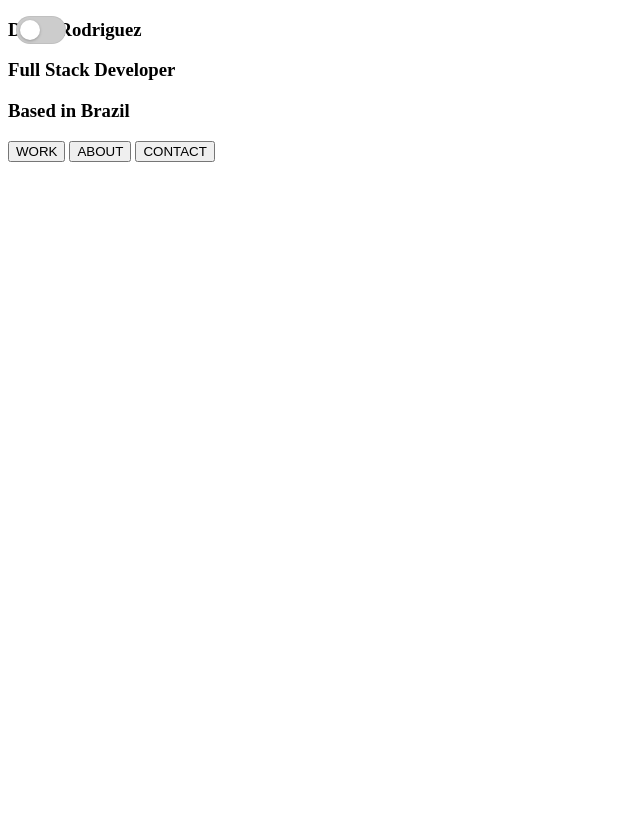
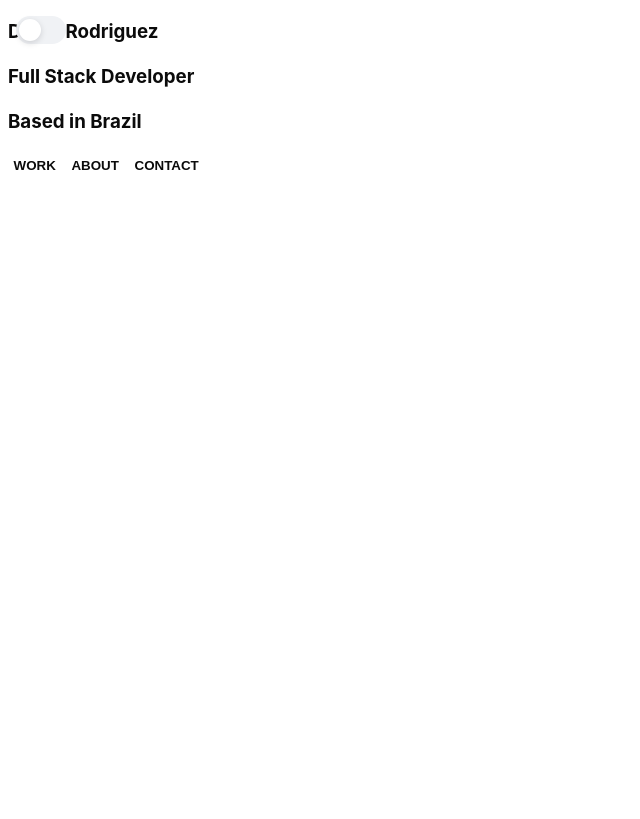
Before and after one commit to diediegodie/Portfolio_v1, a Flask app: page / in a window 1280 px wide. Shown: the whole page, without its empty margins (0-640 px from the left). Before the commit the page ends 162 px from the top, so only its background shows below. Run offline with Flask 3, Linux system fonts and the light colour scheme.

Commit message:
add dark theme to the project

```diff
--- a/frontend/static/css/theme.css
+++ b/frontend/static/css/theme.css
@@ -1,59 +1,225 @@
-/* =====================================
-   Theme Variables & Mode Classes
-   - .light-theme: default (black on white)
-   - .dark-theme: inverted (white on black)
-   - Uses CSS variables for semantic color
-===================================== */
+/*
+  Theme: Centralized variables and Dracula dark theme
+  - Keep themes modular: only variables in :root and semantic component tokens
+  - Light theme: minimal white background, dark text
+  - Dark theme: Dracula palette for backgrounds, text, accents
+*/
 
-
-/* =====================================
-  Theme Variables & Mode Classes
-  - .light-theme: default (black on white)
-  - .dark-theme: inverted (white on black)
-  - Uses CSS variables for semantic color
-===================================== */
-
+/* Light theme (semantic tokens) */
 :root.light-theme {
   --bg-color: #ffffff;
-  --text-color: #000000;
+  --surface: #f6f6f8;
+  --text-color: #0b0b0b;
+  --muted-text: #4b5563;
+  --accent-color: #bd93f9; /* purple accent kept for continuity */
+  --button-bg: #ffffff;
+  --button-border: #e6e6e9;
+  --button-text: #0b0b0b;
+  --link-color: #1a56db;
+  --focus-ring: rgba(189,147,249,0.28);
+  --shadow-sm: 0 1px 2px rgba(16,24,40,0.04);
+  --muted-bg: #f0f2f5;
+  transition: background-color 0.6s ease, color 0.6s ease;
 }
 
+/* Dracula dark theme (semantic tokens) */
 :root.dark-theme {
-  --bg-color: #000000;
-  --text-color: #ffffff;
+  --bg-color: #282a36;
+  --surface: #44475a;
+  --text-color: #f8f8f2;
+  --muted-text: #6272a4;
+  --accent-color: #bd93f9; /* purple */
+  --cyan: #8be9fd;
+  --green: #50fa7b;
+  --orange: #ffb86c;
+  --pink: #ff79c6;
+  --purple: #bd93f9;
+  --red: #ff5555;
+  --yellow: #f1fa8c;
+  --button-bg: #44475a;
+  --button-border: rgba(255,255,255,0.04);
+  --button-text: #f8f8f2;
+  --link-color: var(--pink);
+  --focus-ring: rgba(139,233,253,0.15);
+  --shadow-sm: 0 4px 12px rgba(2,6,23,0.6);
+  --muted-bg: #3b3f58;
+  transition: background-color 0.6s ease, color 0.6s ease;
 }
 
+/* Base */
+html, body {
+  height: 100%;
+}
 body {
   background-color: var(--bg-color);
   color: var(--text-color);
-  transition: background 0.2s, color 0.2s;
+  font-family: -apple-system, BlinkMacSystemFont, "Segoe UI", Roboto, "Helvetica Neue", Arial;
+  line-height: 1.4;
+  transition: background-color 0.6s ease, color 0.6s ease;
 }
 
-/* Theme toggle button container */
-/* Theme Variables */
-:root.light-theme { --bg-color: #ffffff; --text-color: #000000; }
-:root.dark-theme { --bg-color: #000000; --text-color: #ffffff; }
-body { background-color: var(--bg-color); color: var(--text-color); transition: background-color 0.3s ease, color 0.3s ease; }
-/* Theme Variables */
-:root.light-theme { --bg-color: #ffffff; --text-color: #000000; }
-:root.dark-theme { --bg-color: #000000; --text-color: #ffffff; }
-body { background-color: var(--bg-color); color: var(--text-color); transition: background-color 0.3s ease, color 0.3s ease; }
+/* Links */
+a {
+  color: var(--link-color);
+  text-decoration: none;
+  transition: color 1s ease, transform 1s ease;
+}
+a:hover,
+a:focus {
+  color: var(--cyan);
+  text-decoration: underline;
+}
 
-/* iOS-style Theme Switcher */
-/* iOS-style theme switcher */
+/* Buttons */
+.btn, button {
+  display: inline-flex;
+  align-items: center;
+  justify-content: center;
+  gap: 0.5rem;
+  padding: 0.6rem 1rem;
+  border-radius: 8px;
+  border: 1px solid var(--button-border, transparent);
+  background-color: var(--button-bg);
+  color: var(--button-text);
+  cursor: pointer;
+  font-weight: 600;
+  transition: background-color 0.18s ease, color 0.18s ease, transform 0.12s ease, box-shadow 0.12s ease;
+  box-shadow: var(--shadow-sm);
+}
+
+.btn:hover,
+button:hover { transform: translateY(-1px); }
+
+/* Primary variant uses accent */
+.btn--primary {
+  background: none; /* Ensure text-only */
+  color: var(--accent-color); /* Use accent color */
+  border: 1px solid transparent;
+}
+.btn--primary:hover { filter: brightness(1.03); }
+
+/* Outlined variant */
+.btn, .switch, button, .hero__button {
+  /* Text-only interactive elements: no background, border, or shadow */
+  background: none !important;
+  border: none !important;
+  box-shadow: none !important;
+  display: inline-block;
+  padding: 0.15rem 0.35rem;
+  color: var(--button-text);
+  cursor: pointer;
+  font-weight: 600;
+  transition: color 0.4s ease, transform 0.3s cubic-bezier(0.25,0.8,0.25,1);
+}
+
+.btn:hover, .switch:hover, button:hover, .hero__button:hover {
+  color: var(--accent-color);
+  transform: scale(1.1);
+}
+
+/* Ensure consistent transitions for interactive elements */
+.btn, .switch, button {
+  transition: color 0.4s ease, transform 0.3s ease;
+}
+
+.switch:hover {
+  color: var(--accent-color);
+  transform: scale(1.05);
+}
+
+/* Accessible focus for interactive elements */
+:is(a, button, .btn, input, textarea, select):focus-visible {
+  /* Keep a visible focus but avoid heavy boxes on text-only elements */
+  outline: none;
+  text-decoration: underline;
+  text-decoration-thickness: 2px;
+  text-decoration-color: var(--accent-color);
+  outline-offset: 2px;
+}
+
+/* Theme switcher (compact accessible toggle) */
 .theme-switch { position: fixed; top: 1rem; left: 1rem; z-index: 1000; }
-/* Visually hide input but keep it focusable and interactive */
 #theme-toggle { position: absolute; opacity: 0; width: 1px; height: 1px; }
-.switch { position: relative; display: inline-block; width: 56px; height: 32px; background: #ccc; border-radius: 32px; cursor: pointer; transition: background 0.25s ease; box-shadow: inset 0 0 0 1px rgba(0,0,0,0.06); }
-.switch::after { content: ''; position: absolute; left: 4px; top: 4px; width: 24px; height: 24px; background: #fff; border-radius: 50%; box-shadow: 0 1px 3px rgba(0,0,0,0.25); transition: transform 0.25s ease; }
-#theme-toggle:checked + .switch { background: #4cd964; }
+.switch {
+  /* Text-only toggle styling: no filled background */
+  position: relative;
+  display: inline-block;
+  width: auto;
+  height: auto;
+  background: none;
+  border: none;
+  box-shadow: none;
+  padding: 0.15rem 0.35rem;
+  border-radius: 6px;
+  cursor: pointer;
+  transition: color 0.4s ease, transform 0.4s ease;
+}
+.switch::after {
+  /* hide the decorative knob for text-only appearance */
+  content: '';
+  position: absolute;
+  left: -9999px;
+  width: 0;
+  height: 0;
+}
+/* Visual states for the switch label */
+.switch.inactive { color: var(--muted-text); }
+.switch.active { color: var(--accent-color); transform: scale(1.06); }
 #theme-toggle:checked + .switch::after { transform: translateX(24px); }
-.switch:focus-visible { outline: 2px solid #4cd964; outline-offset: 3px; }
-/* Ensure no overlapping elements block clicks */
-header, .theme-switch, .switch { pointer-events: auto; }
-.theme-switch { position: absolute; top: 1rem; left: 1rem; }
-.switch { position: relative; display: inline-block; width: 50px; height: 28px; background: #ccc; border-radius: 34px; cursor: pointer; transition: background 0.3s ease; }
-.switch::after { content: ''; position: absolute; left: 4px; top: 4px; width: 20px; height: 20px; background: #fff; border-radius: 50%; transition: transform 0.3s ease; }
-input:checked + .switch { background: #4cd964; }
-input:checked + .switch::after { transform: translateX(22px); }
-input { display: none; }
+.switch:focus-visible { outline: 3px solid var(--focus-ring); outline-offset: 3px; }
+
+/* Pill-style toggle (iOS-style) */
+.pill-toggle {
+  display: inline-block;
+  padding: 0.35rem 0.7rem;
+  border-radius: 9999px;
+  background-color: var(--muted-bg);
+  color: var(--text-color);
+  cursor: pointer;
+  transition: background-color 0.4s ease, transform 0.3s ease, color 0.3s ease;
+  font-weight: 600;
+}
+.pill-toggle.active { background-color: var(--accent-color); color: #ffffff; transform: translateY(-1px); }
+.pill-toggle:focus-visible { outline: none; box-shadow: 0 0 0 4px var(--focus-ring); }
+
+/* iOS-style toggle (sliding knob) */
+.ios-toggle { position: relative; display: inline-block; width: 50px; height: 28px; }
+.ios-toggle input { position: absolute; opacity: 0; width: 0; height: 0; }
+.ios-toggle .slider {
+  position: absolute;
+  cursor: pointer;
+  top: 0;
+  left: 0;
+  right: 0;
+  bottom: 0;
+  background-color: var(--muted-bg);
+  transition: background-color 0.4s ease;
+  border-radius: 9999px;
+}
+.ios-toggle .slider:before {
+  position: absolute;
+  content: '';
+  height: 22px;
+  width: 22px;
+  left: 3px;
+  bottom: 3px;
+  background-color: #ffffff;
+  transition: transform 0.4s ease;
+  border-radius: 50%;
+  box-shadow: 0 2px 6px rgba(2,6,23,0.15);
+}
+.ios-toggle input:checked + .slider { background-color: var(--accent-color); }
+.ios-toggle input:checked + .slider:before { transform: translateX(22px); }
+.ios-toggle input:focus-visible + .slider { box-shadow: 0 0 0 4px var(--focus-ring); }
+
+/* Small utilities */
+.muted { color: var(--muted-text); }
+.kbd { background: var(--surface); padding: 0.15rem 0.4rem; border-radius: 4px; font-size: 0.85em; }
+
+/* Ensure images and other media tone adapt */
+img, video { max-width: 100%; height: auto; display: block; }
+
+/* Responsive tweak for switch position on small screens */
+@media (max-width: 640px) {
+  .theme-switch { left: 0.75rem; top: 0.75rem; }
+}
--- a/frontend/static/js/theme.js
+++ b/frontend/static/js/theme.js
@@ -1,31 +1,53 @@
-// Theme toggle logic for home page
-// Expects #theme-icon and .light-theme/.dark-theme on <body>
-
+// Theme toggle script
+// - Toggles `light-theme` / `dark-theme` on <body>
+// - Persists choice to localStorage
+// - Falls back to prefers-color-scheme when no preference stored
 document.addEventListener('DOMContentLoaded', () => {
   const checkbox = document.getElementById('theme-toggle');
-  const body = document.body;
+  // Prefer the new iOS-style toggle, then pill, then generic switch
+  const label = document.querySelector('label.ios-toggle') || document.querySelector('label.pill-toggle') || document.querySelector('label.switch');
+  const root = document.documentElement;
+  if (!checkbox) return;
 
-  // Default theme
-  if (!body.classList.contains('light-theme') && !body.classList.contains('dark-theme')) {
-    body.classList.add('light-theme');
+  const STORAGE_KEY = 'site-theme';
+
+  function setLabelState(theme) {
+    if (!label) return;
+    const isDark = theme === 'dark';
+    label.classList.toggle('active', isDark);
+    label.classList.toggle('inactive', !isDark);
+    // Keep both aria-pressed and aria-checked for wider AT support
+    label.setAttribute('aria-pressed', String(isDark));
+    label.setAttribute('aria-checked', String(isDark));
   }
 
-  // Initialize checkbox state from current theme
-  checkbox.checked = body.classList.contains('dark-theme');
+  function applyTheme(theme) {
+    root.classList.remove('light-theme', 'dark-theme');
+    root.classList.add(theme + '-theme');
+    checkbox.checked = theme === 'dark';
+    checkbox.setAttribute('aria-checked', String(theme === 'dark'));
+    setLabelState(theme);
+  }
 
-  // Toggle on change
+  // Determine initial theme: localStorage -> media query -> default light
+  const stored = localStorage.getItem(STORAGE_KEY);
+  if (stored === 'dark' || stored === 'light') {
+    applyTheme(stored);
+  } else if (window.matchMedia && window.matchMedia('(prefers-color-scheme: dark)').matches) {
+    applyTheme('dark');
+  } else {
+    applyTheme('light');
+  }
+
   checkbox.addEventListener('change', () => {
-    if (checkbox.checked) {
-      body.classList.remove('light-theme');
-      body.classList.add('dark-theme');
-    } else {
-      body.classList.remove('dark-theme');
-      body.classList.add('light-theme');
-    }
+    const theme = checkbox.checked ? 'dark' : 'light';
+    applyTheme(theme);
+    try { localStorage.setItem(STORAGE_KEY, theme); } catch (e) { /* ignore */ }
   });
 
-  // Keyboard support on label (Enter/Space)
-  const label = document.querySelector('label.switch');
+  // Accessibility: allow toggling with Enter/Space on the visible label
+  if (label) {
+    label.setAttribute('tabindex', '0');
     label.addEventListener('keydown', (e) => {
       if (e.key === 'Enter' || e.key === ' ') {
         e.preventDefault();
@@ -33,4 +55,5 @@ document.addEventListener('DOMContentLoaded', () => {
         checkbox.dispatchEvent(new Event('change'));
       }
     });
+  }
 });
--- a/frontend/templates/home.html
+++ b/frontend/templates/home.html
@@ -10,11 +10,14 @@
     <link rel="stylesheet" href="/static/css/theme.css">
 </head>
 
-<body class="light-theme">
+<body>
     <header>
         <div class="theme-switch" aria-label="Theme toggle">
-            <input type="checkbox" id="theme-toggle" aria-label="Toggle dark mode" />
-            <label for="theme-toggle" class="switch" tabindex="0"></label>
+            <label class="ios-toggle" aria-hidden="false">
+                <input type="checkbox" id="theme-toggle" role="switch" aria-checked="false"
+                    aria-label="Toggle dark mode">
+                <span class="slider" aria-hidden="true"></span>
+            </label>
         </div>
     </header>
     <div class="hero">
```
Lines whose indentation alone changed are shown as unchanged.
